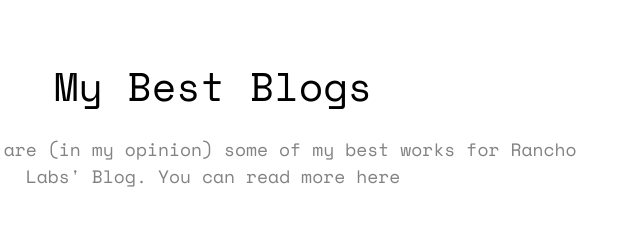
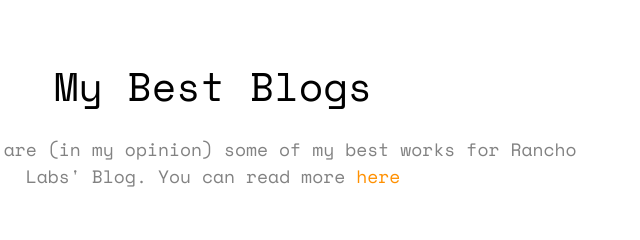
Before and after one commit to vigneshariharan/vigneshariharan.github.io, a plain HTML site: page index.html in a window 1280 px wide. Shown: the part 6460-6700 px from the top of the page, 427-1067 px from the left. Drawn offline with nearby package versions, Linux system fonts and the light colour scheme; files whose address does not match are found by name.

Commit message:
Third Commit, with completed sections

```diff
--- a/index.html
+++ b/index.html
@@ -503,7 +503,7 @@
 			<div class="row animate-box">
 				<div class="col-md-8 col-md-offset-2 text-center fh5co-heading">
 					<h2>My Best Blogs</h2>
-					<p>Featured here are (in my opinion) some of my best works for Rancho Labs' Blog. You can read more here</p>
+					<p>Featured here are (in my opinion) some of my best works for Rancho Labs' Blog. You can read more <a href="https://www.rancholabs.com/blog" target="_blank">here</a></p>
 				</div>
 			</div>
 			<div class="row">
```
